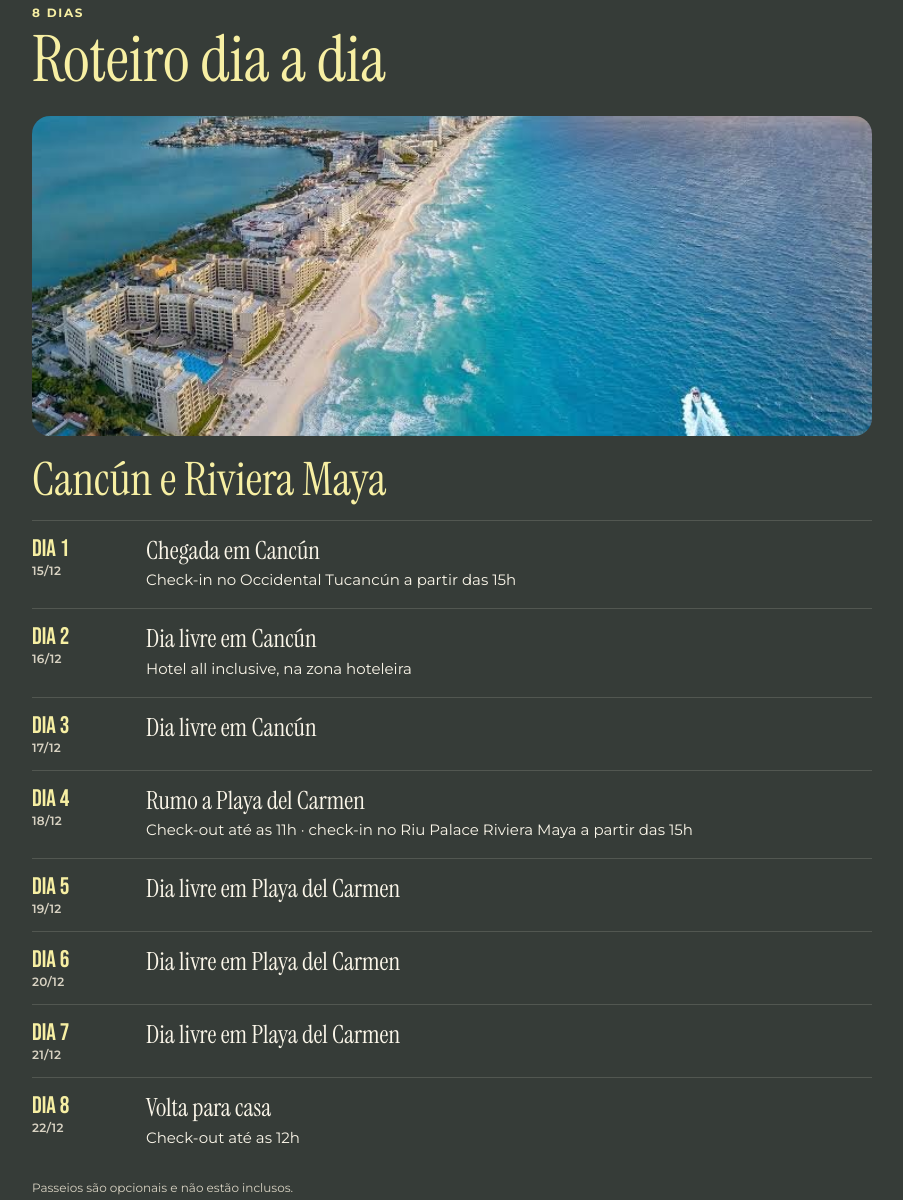
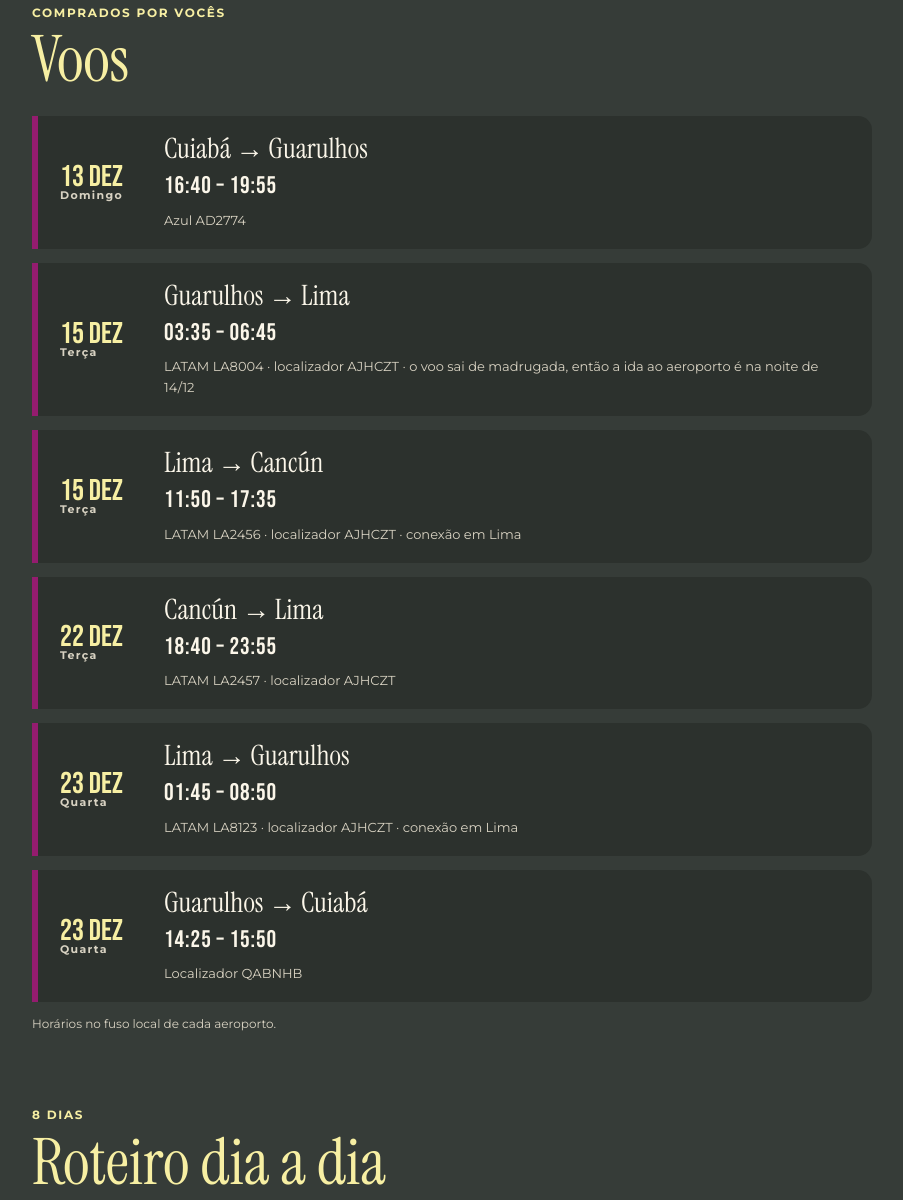
Before and after one commit to umveraopordia/reservas, a plain HTML site: page liseane-paulo-17b6db/index.html in a window 1280 px wide. Shown: the part 2093-3293 px from the top of the page, without its empty margins (188-1091 px from the left). Drawn offline with Linux system fonts and the light colour scheme.

Commit message:
Reserva Liseane: seção de voos (comprados pela cliente, sem check-in)
Co-Authored-By: Claude Opus 5.5 <noreply@anthropic.com>
Claude-Session: https://claude.ai/code/session_012X9hErdeAi4R8ykunpd4uQ

```diff
--- a/liseane-paulo-17b6db/index.html
+++ b/liseane-paulo-17b6db/index.html
@@ -189,7 +189,7 @@ footer img{width:60px;display:block;margin:0 auto 10px}
 
   <div class="welcome">
     <h2>Liseane e Paulo, está tudo pronto.</h2>
-    <p>Aqui vocês encontram cada detalhe da viagem: hotéis com endereço e voucher e o roteiro dia a dia. Guardem este link, porque ele serve para consultar antes e durante a viagem. Qualquer dúvida, a gente está a uma mensagem de distância.</p>
+    <p>Aqui vocês encontram cada detalhe da viagem: hotéis com endereço e voucher, os voos e o roteiro dia a dia. Guardem este link, porque ele serve para consultar antes e durante a viagem. Qualquer dúvida, a gente está a uma mensagem de distância.</p>
   </div>
 
   <section id="rota">
@@ -204,6 +204,37 @@ footer img{width:60px;display:block;margin:0 auto 10px}
   <section id="hoteis">
     <div class="sh"><span class="eyb">Onde vocês vão ficar</span><h2>Hospedagens</h2></div>
     <div class="hotels" id="hotels"></div>
+  </section>
+
+  <section id="voos">
+    <div class="sh"><span class="eyb">Comprados por vocês</span><h2>Voos</h2></div>
+    <div class="cards">
+      <div class="gcard">
+        <div class="date">13 dez<small>Domingo</small></div>
+        <div><h3>Cuiabá → Guarulhos</h3><p><span class="time">16:40 – 19:55</span></p><p>Azul AD2774</p></div>
+      </div>
+      <div class="gcard">
+        <div class="date">15 dez<small>Terça</small></div>
+        <div><h3>Guarulhos → Lima</h3><p><span class="time">03:35 – 06:45</span></p><p>LATAM LA8004 · localizador AJHCZT · o voo sai de madrugada, então a ida ao aeroporto é na noite de 14/12</p></div>
+      </div>
+      <div class="gcard">
+        <div class="date">15 dez<small>Terça</small></div>
+        <div><h3>Lima → Cancún</h3><p><span class="time">11:50 – 17:35</span></p><p>LATAM LA2456 · localizador AJHCZT · conexão em Lima</p></div>
+      </div>
+      <div class="gcard">
+        <div class="date">22 dez<small>Terça</small></div>
+        <div><h3>Cancún → Lima</h3><p><span class="time">18:40 – 23:55</span></p><p>LATAM LA2457 · localizador AJHCZT</p></div>
+      </div>
+      <div class="gcard">
+        <div class="date">23 dez<small>Quarta</small></div>
+        <div><h3>Lima → Guarulhos</h3><p><span class="time">01:45 – 08:50</span></p><p>LATAM LA8123 · localizador AJHCZT · conexão em Lima</p></div>
+      </div>
+      <div class="gcard">
+        <div class="date">23 dez<small>Quarta</small></div>
+        <div><h3>Guarulhos → Cuiabá</h3><p><span class="time">14:25 – 15:50</span></p><p>Localizador QABNHB</p></div>
+      </div>
+    </div>
+    <p class="foot">Horários no fuso local de cada aeroporto.</p>
   </section>
 
   <section id="roteiro">
```
